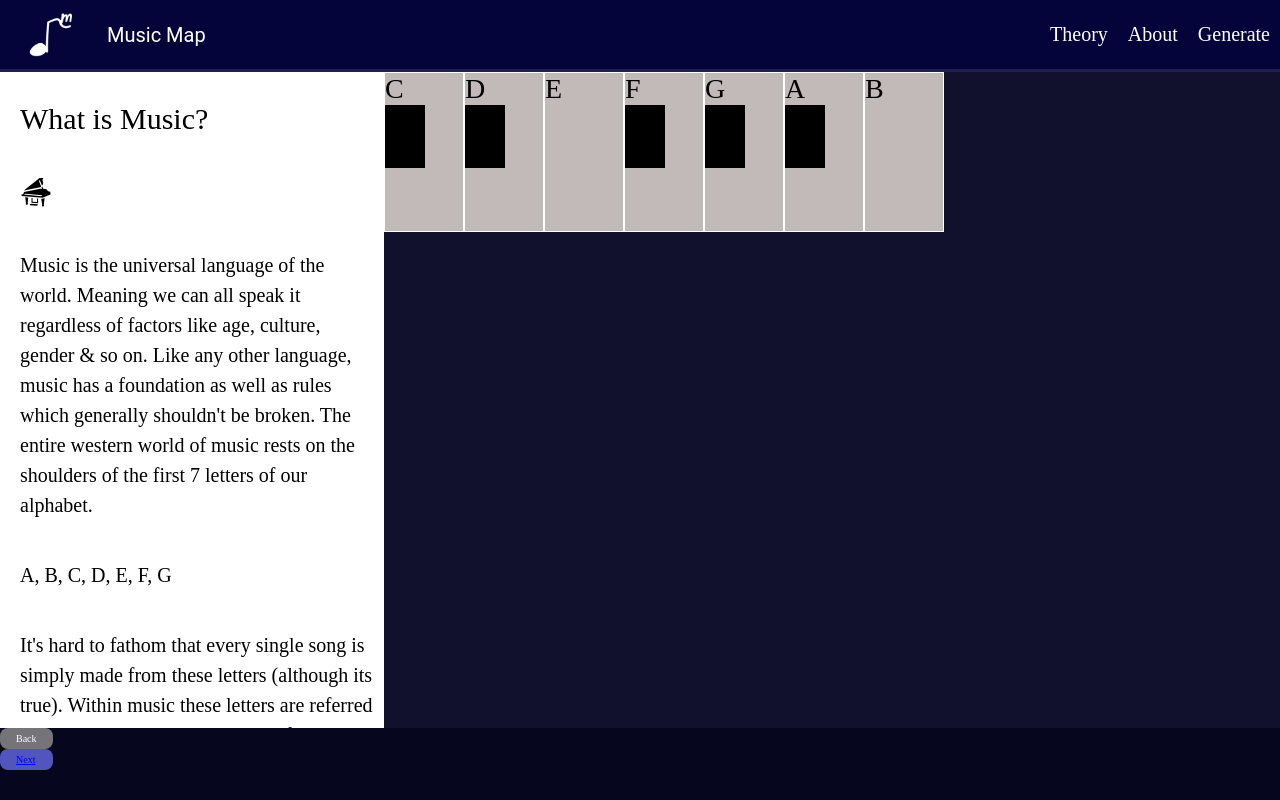
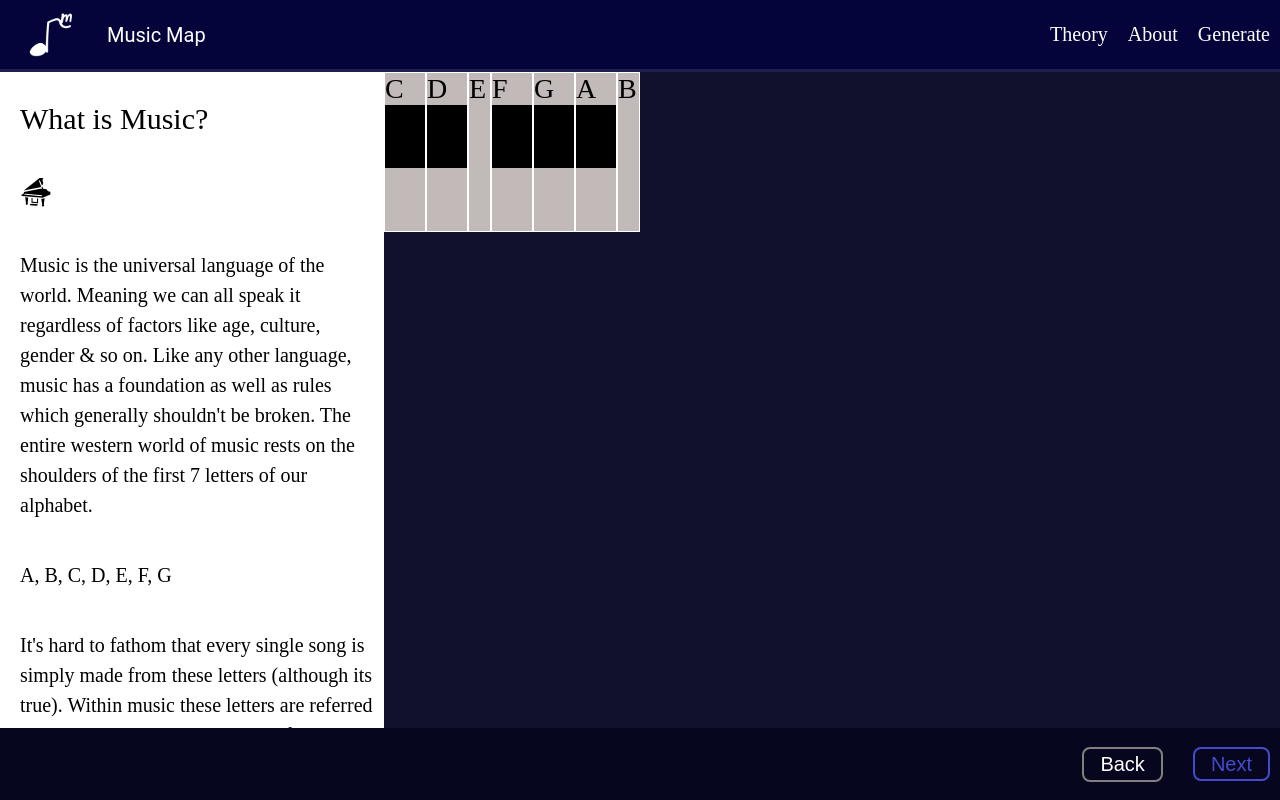
Before and after one commit to marshall-edmond/music-theory, a React (Vite) app in the folder frontend/: page /theory/notes in a window 1280 px wide. Built offline with nearby package versions, Linux system fonts and the light colour scheme.

Commit message:
Back button and Next button properly implemented to taste

```diff
--- a/frontend/src/styles/Piano.module.css
+++ b/frontend/src/styles/Piano.module.css
@@ -1,6 +1,8 @@
 .pianoContainer {
     display: flex;
     height: 20vh;
+    width: 20dvw;
+    background:black;
 
 
 }
--- a/frontend/src/styles/Theory.module.css
+++ b/frontend/src/styles/Theory.module.css
@@ -77,12 +77,8 @@ p {
     height: 9vh;
     width: 100%;
     display:flex;
-
-}
-
-.footerNav {
-    color: white;
-
+    justify-content:flex-end;
+    flex-direction:row;
 
 }
 
@@ -91,25 +87,38 @@ p {
 }
 
 
-.btnContianer {
+.btnContainer {
     display:flex;
-    justify-content:flex-end;
+    gap: 30px;
+    align-items:center;
+    padding-right:1rem;
+
 
 }
 
-.btn {
-    color: white;
-    background-color: rgb(81, 85, 188);
-    padding: 5px 16px;
+.btn a {
+    color: rgb(69,73,203);
+    background-color: rgba(81, 85, 188, 0);
+    padding: 4px 16px;
     border-radius:8px;
+    border: 2px solid rgb(69, 73, 203);
     text-decoration:none;
+    font-family:sans-serif;
+    font-size:2rem;
+
+
 }
 
 .deactivated {
     color: white;
-    background-color: rgb(116, 116, 121);
-    padding: 5px 16px;
+    background-color: rgba(116, 116, 121, 0);
+    padding: 4px 16px;
     border-radius: 8px;
     text-decoration: none;
     pointer-events:none;
+    border: 2px solid grey;
+    font-family:sans-serif;
+    font-size:2rem;
+
+
 }
```
